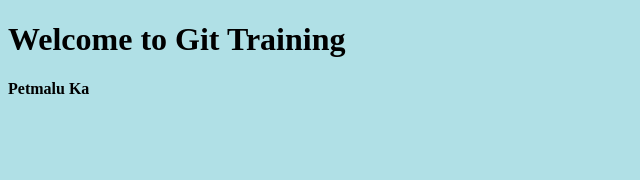
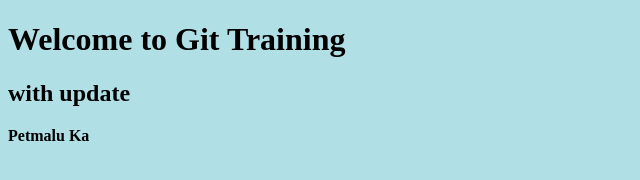
Before and after one commit to glybitz/gitproject, a plain HTML site: page index.html in a window 1280 px wide. Shown: the whole page, without its empty margins (0-640 px from the left). Drawn offline with Linux system fonts and the light colour scheme.

Commit message:
Update index.html

```diff
--- a/index.html
+++ b/index.html
@@ -7,6 +7,7 @@
 </head>
 <body style="background-color: powderblue;">
     <h1>Welcome to Git Training</h1>
+    <h2>with update</h2>
     <p><b>Petmalu Ka</b></p>
 </body>
 </html>
```
